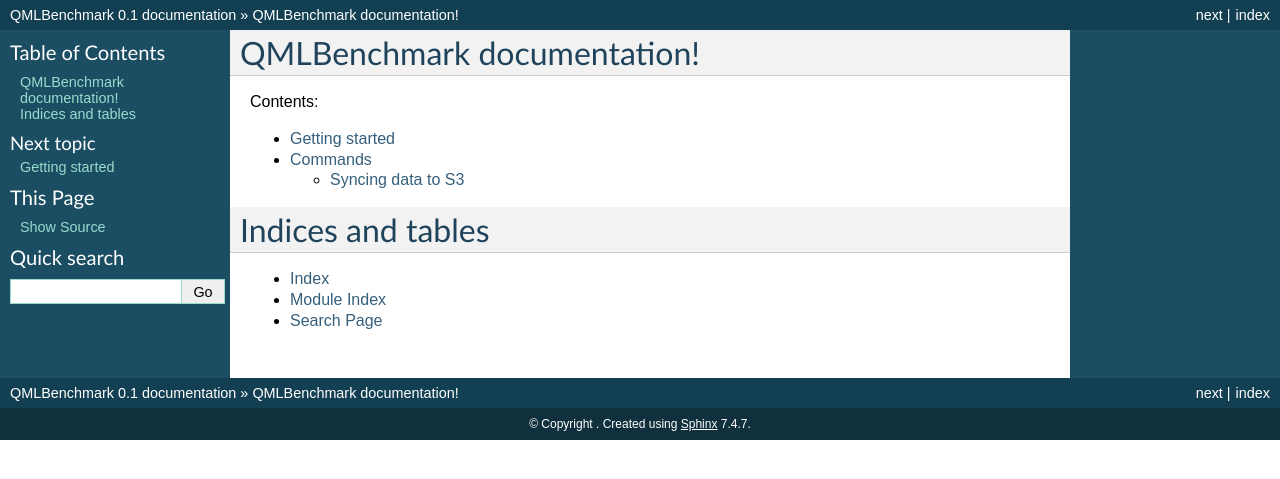
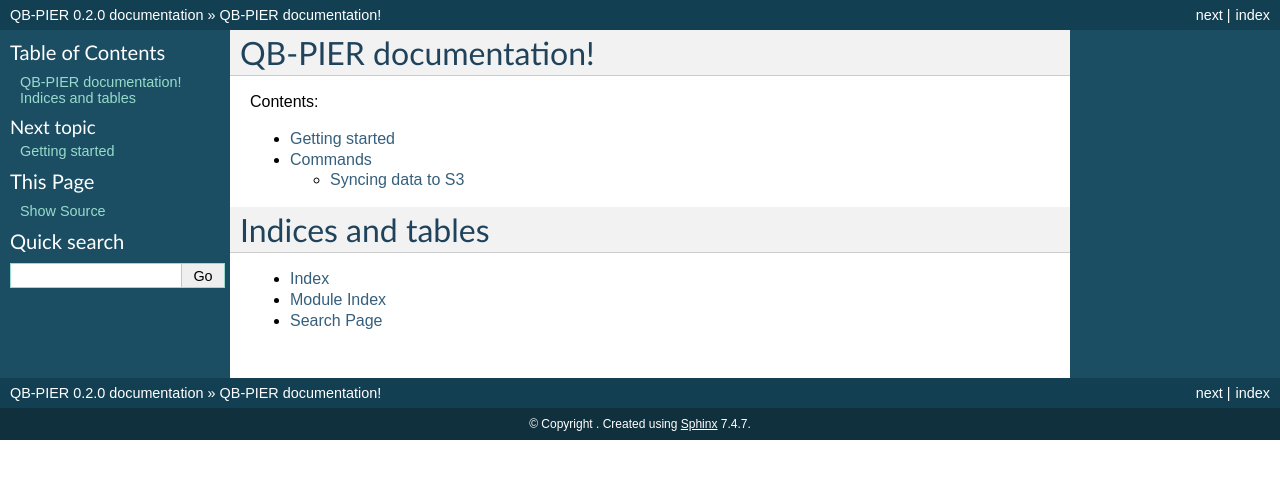
Before and after one commit to fwilhelmy/QB-PIER, a Sphinx documentation site: the page built from docs/index.rst, in a window 1280 px wide. Shown: the top 479 px of the page. Built offline with Sphinx 7.4.7, drawn with Linux system fonts in a browser that asks for light colours.

```diff
--- a/docs/conf.py
+++ b/docs/conf.py
@@ -1,6 +1,6 @@
 # -*- coding: utf-8 -*-
 #
-# QMLBenchmark documentation build configuration file, created by
+# QB-PIER documentation build configuration file, created by
 # sphinx-quickstart.
 #
 # This file is execfile()d with the current directory set to its containing dir.
@@ -41,16 +41,16 @@ source_suffix = '.rst'
 master_doc = 'index'
 
 # General information about the project.
-project = u'QMLBenchmark'
+project = u'QB-PIER'
 
 # The version info for the project you're documenting, acts as replacement for
 # |version| and |release|, also used in various other places throughout the
 # built documents.
 #
 # The short X.Y version.
-version = '0.1'
+version = '0.2'
 # The full version, including alpha/beta/rc tags.
-release = '0.1'
+release = '0.2.0'
 
 # The language for content autogenerated by Sphinx. Refer to documentation
 # for a list of supported languages.
@@ -164,7 +164,7 @@ html_static_path = ['_static']
 # html_file_suffix = None
 
 # Output file base name for HTML help builder.
-htmlhelp_basename = 'QMLBenchmarkdoc'
+htmlhelp_basename = 'QBPIERdoc'
 
 
 # -- Options for LaTeX output --------------------------------------------------
@@ -184,8 +184,8 @@ latex_elements = {
 # (source start file, target name, title, author, documentclass [howto/manual]).
 latex_documents = [
     ('index',
-     'QMLBenchmark.tex',
-     u'QMLBenchmark Documentation',
+     'QBPIER.tex',
+     u'QB-PIER Documentation',
      u"Felix Wilhelmy & Catarina Castro", 'manual'),
 ]
 
@@ -215,7 +215,7 @@ latex_documents = [
 # One entry per manual page. List of tuples
 # (source start file, name, description, authors, manual section).
 man_pages = [
-    ('index', 'QMLBenchmark', u'QMLBenchmark Documentation',
+    ('index', 'qb-pier', u'QB-PIER Documentation',
      [u"Felix Wilhelmy & Catarina Castro"], 1)
 ]
 
@@ -229,8 +229,8 @@ man_pages = [
 # (source start file, target name, title, author,
 #  dir menu entry, description, category)
 texinfo_documents = [
-    ('index', 'QMLBenchmark', u'QMLBenchmark Documentation',
-     u"Felix Wilhelmy & Catarina Castro", 'QMLBenchmark',
+    ('index', 'QBPIER', u'QB-PIER Documentation',
+     u"Felix Wilhelmy & Catarina Castro", 'QBPIER',
      'Benchmarking adversarial robustness for classical and quantum classifier', 'Miscellaneous'),
 ]
 
--- a/docs/index.rst
+++ b/docs/index.rst
@@ -1,9 +1,9 @@
-.. QMLBenchmark documentation master file, created by
+.. QB-PIER documentation master file, created by
    sphinx-quickstart.
    You can adapt this file completely to your liking, but it should at least
    contain the root `toctree` directive.
 
-QMLBenchmark documentation!
+QB-PIER documentation!
 ==============================================
 
 Contents:
--- a/src/__init__.py
+++ b/src/__init__.py
@@ -1,5 +1,5 @@
-"""QMLBenchmark core package."""
+"""QB-PIER core package."""
 
-__version__ = "0.1.0"
+__version__ = "0.2.0"
 
 __all__ = ["__version__"]
--- a/src/metrics/__init__.py
+++ b/src/metrics/__init__.py
@@ -6,7 +6,7 @@ Contains:
   - TrainingLogger: orchestrates TensorBoard/CSV logging
 """
 
-__version__ = "0.1.0"
+__version__ = "0.2.0"
 
 # expose these classes at package level
 from .MetricsContainer import MetricsContainer
```
Also changed, not shown: HELPER.md (+3 -3 lines), README.md (+1 -1 lines), pyproject.toml (+4 -3 lines), src/main.ipynb, 3 other files.
